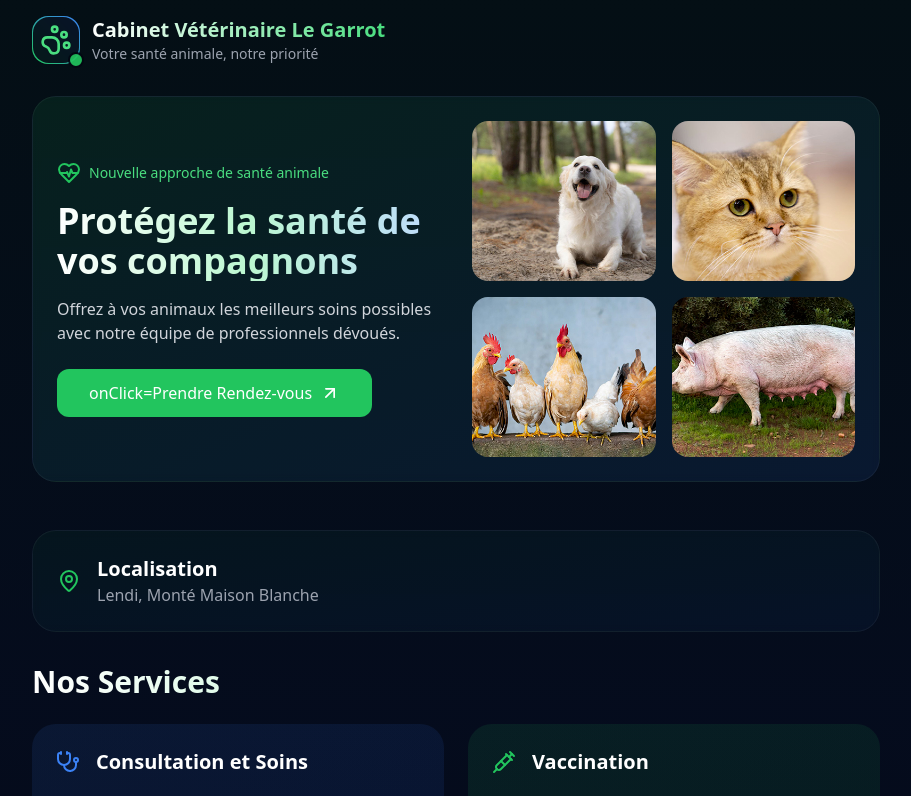
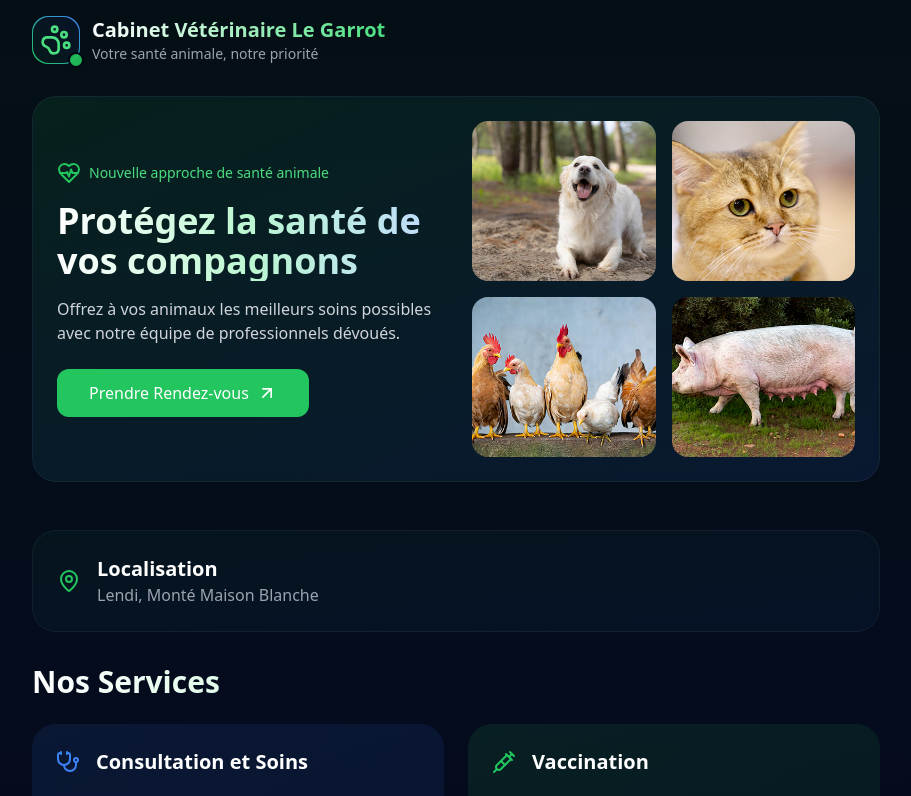
Before and after one commit to kevinkenfack/garrot-clinic, a React (Vite) app: page / in a window 1280 px wide. Shown: the top 796 px of the page, without its empty margins (184-1095 px from the left). Built offline with nearby package versions, Linux system fonts and the light colour scheme; the HTML template or start-up script is replaced by a standard one.

Commit message:
fix reservation link

```diff
--- a/src/components/VeterinaryClinicDashboard.jsx
+++ b/src/components/VeterinaryClinicDashboard.jsx
@@ -128,8 +128,9 @@ const VeterinaryClinicDashboard = () => {
                     Offrez à vos animaux les meilleurs soins possibles avec notre équipe de professionnels dévoués.
                   </p>
                   <button
-                    className="bg-green-500 hover:bg-green-600 text-white px-8 py-3 rounded-xl font-medium transition-all duration-300 flex items-center gap-2 group">
+                    className="bg-green-500 hover:bg-green-600 text-white px-8 py-3 rounded-xl font-medium transition-all duration-300 flex items-center gap-2 group"
                     onClick={handleAppointmentClick}
+                    >
                     Prendre Rendez-vous
                     <ArrowUpRight className="w-5 h-5 group-hover:translate-x-1 group-hover:-translate-y-1 transition-transform" />
                   </button>
```
